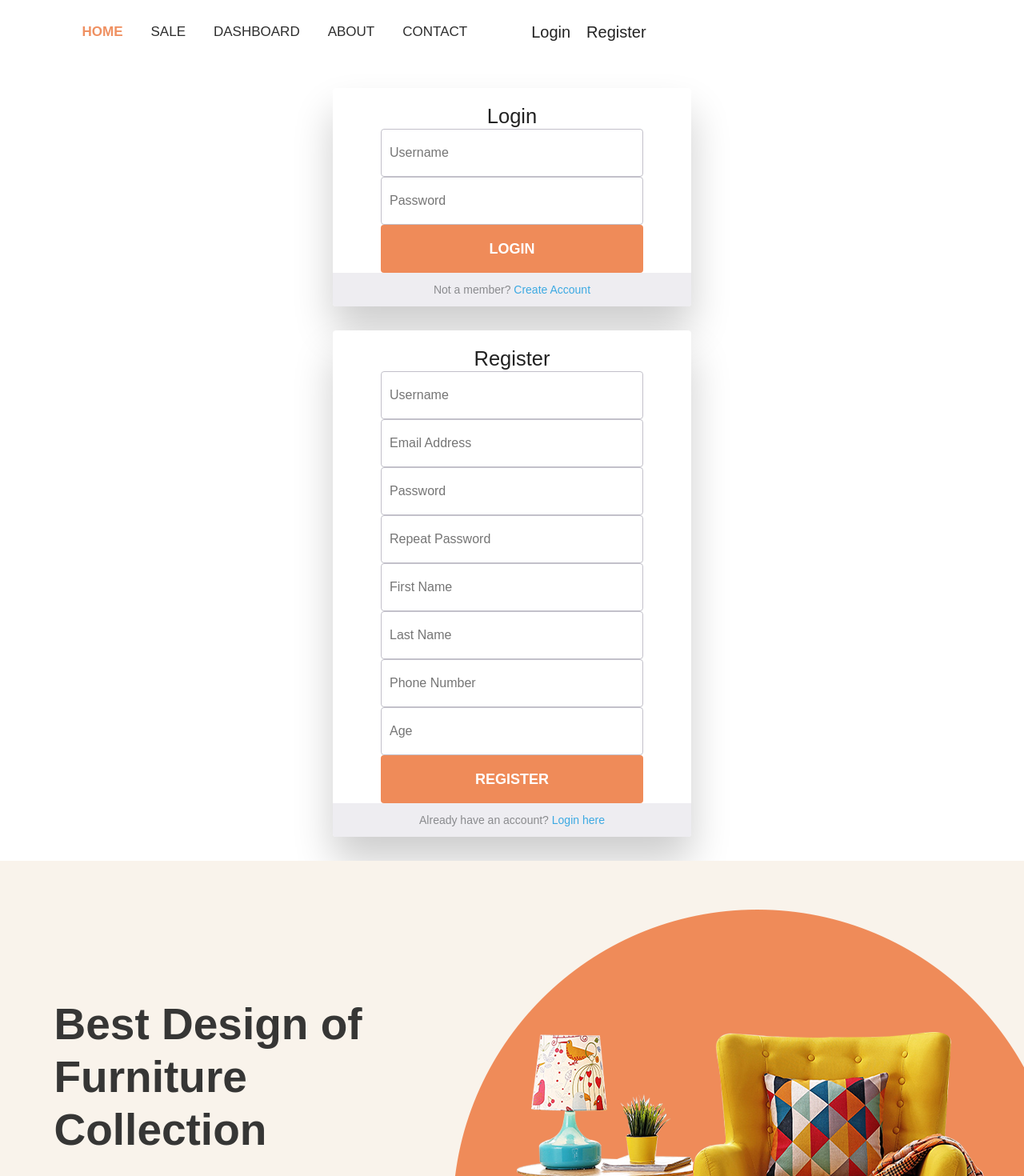
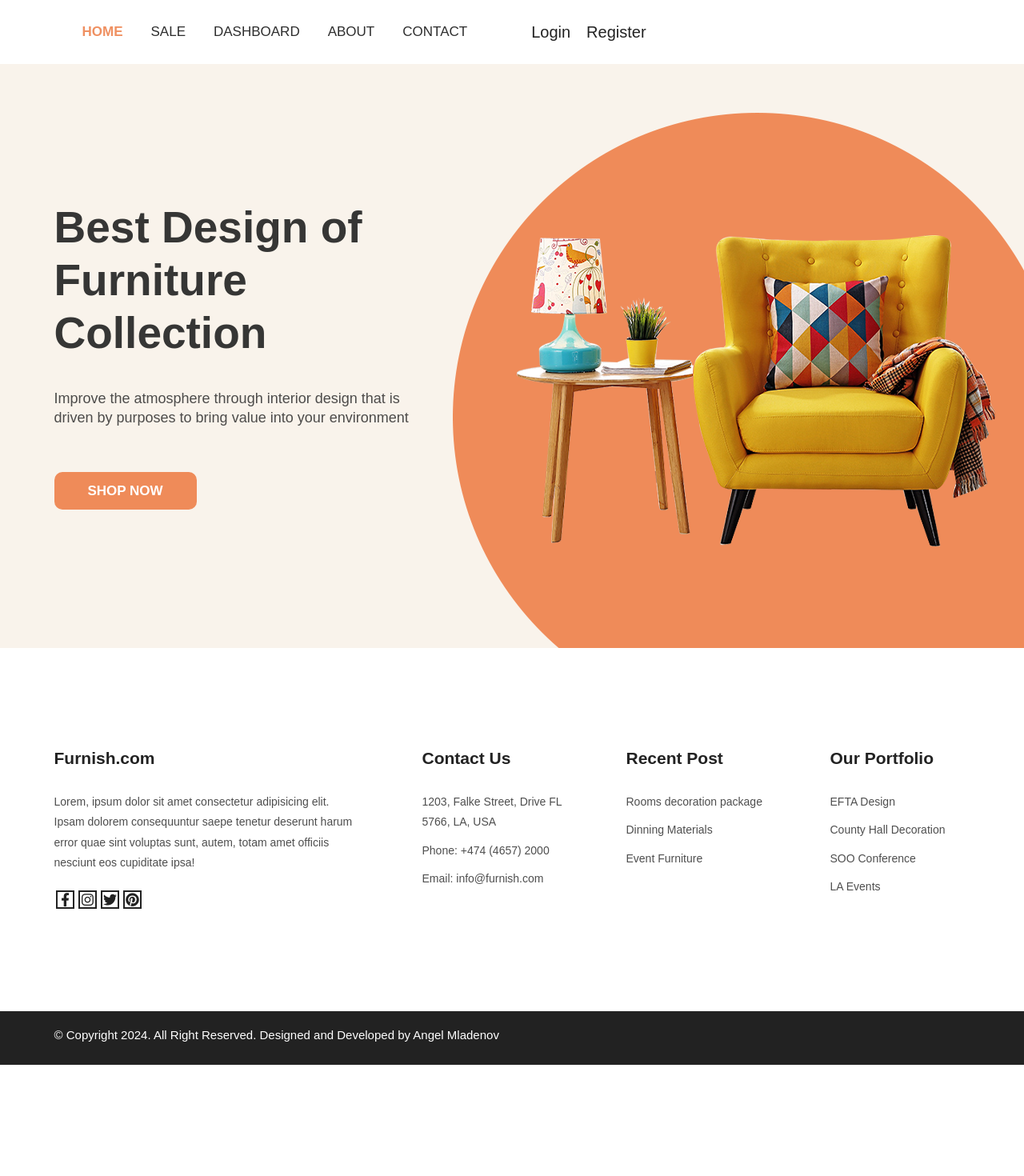
Before and after one commit to velk20/furniture-store-spa, an Angular app: page / in a window 1280 px wide. Shown: the top 1470 px of the page at 80% size. After the commit the page ends 1331 px from the top, so only its background shows below. Built offline with nearby package versions, Linux system fonts and the light colour scheme.

Commit message:
adding initial routing

```diff
--- a/src/app/app-routing.module.ts
+++ b/src/app/app-routing.module.ts
@@ -1,7 +1,16 @@
 import { NgModule } from '@angular/core';
 import { RouterModule, Routes } from '@angular/router';
+import {LoginComponent} from "./components/login/login.component";
+import {RegisterComponent} from "./components/register/register.component";
+import {DashboardComponent} from "./components/dashboard/dashboard.component";
+import {HomeComponent} from "./components/home/home.component";
 
-const routes: Routes = [];
+const routes: Routes = [
+  {path:'', component: HomeComponent},
+  {path:'login', component: LoginComponent},
+  {path:'register', component: RegisterComponent},
+  {path:'dashboard', component: DashboardComponent},
+];
 
 @NgModule({
   imports: [RouterModule.forRoot(routes)],
--- a/src/app/app.component.html
+++ b/src/app/app.component.html
@@ -1,8 +1,7 @@
 <div class="holder">
   <app-header/>
-  <app-login/>
-<app-register/>
-  <app-home/>
-  <app-dashboard/>
+  <app-home></app-home>
   <app-footer/>
 </div>
+
+<!--<router-outlet></router-outlet>-->
--- a/src/app/app.module.ts
+++ b/src/app/app.module.ts
@@ -29,7 +29,8 @@ import {LoginComponent} from "./components/login/login.component";
     NgOptimizedImage,
     HttpClientModule
   ],
-  providers: [    { provide: HTTP_INTERCEPTORS, useClass: MyInterceptor, multi: true },
+  providers: [
+    { provide: HTTP_INTERCEPTORS, useClass: MyInterceptor, multi: true },
   ],
   bootstrap: [AppComponent]
 })
--- a/src/app/components/footer/footer.component.html
+++ b/src/app/components/footer/footer.component.html
@@ -1,5 +1,5 @@
 <!-- footer -->
-<footer class="footer bg-light-brown" id="footer">
+<footer class="footer bg-dark-brown" id="footer">
   <div class="container">
     <div class="footer-content py grid text-center">
       <div class="footer-item">
--- a/src/app/components/header/header.component.html
+++ b/src/app/components/header/header.component.html
@@ -6,7 +6,7 @@
       <!-- nav list -->
       <ul class="navbar-nav text-uppercase">
         <li class="nav-item">
-          <a href="#" class="nav-link active-link">
+          <a routerLink="/" class="nav-link active-link">
             <span class="nav-link-text">home</span>
           </a>
         </li>
@@ -16,7 +16,7 @@
           </a>
         </li>
         <li class="nav-item">
-          <a href="#" class="nav-link">
+          <a routerLink="/dashboard" class="nav-link">
             <span class="nav-link-text">dashboard</span>
           </a>
         </li>
@@ -35,10 +35,10 @@
 
       <!-- account icons -->
       <div class="account-info">
-        <a href="#" class="btn text-white">
+        <a routerLink="/login" class="btn text-white">
           <span>Login</span>
         </a>
-        <a href="#" class="btn text-white">
+        <a routerLink="/register" class="btn text-white">
           <span>Register</span>
         </a>
       </div>
--- a/src/app/components/home/home.component.html
+++ b/src/app/components/home/home.component.html
@@ -9,7 +9,7 @@
           that is driven by purposes to bring value into
           your environment
         </p>
-        <a href="#" class="btn-header text-white bg-brown"
+        <a routerLink="/dashboard" class="btn-header text-white bg-brown"
         >shop now</a
         >
       </div>
--- a/src/app/components/login/login.component.html
+++ b/src/app/components/login/login.component.html
@@ -1,3 +1,4 @@
+<app-header/>
 <div id="login-form-wrap">
   <h2>Login</h2>
   <form id="login-form">
@@ -12,6 +13,7 @@
     </p>
   </form>
   <div id="create-account-wrap">
-    <p>Not a member? <a href="#">Create Account</a><p>
+    <p>Not a member? <a routerLink="/register">Create Account</a><p>
   </div><!--create-account-wrap-->
 </div><!--login-form-wrap-->
+<app-footer/>
--- a/src/app/components/register/register.component.html
+++ b/src/app/components/register/register.component.html
@@ -30,6 +30,6 @@
     </p>
   </form>
   <div id="create-account-wrap">
-    <p>Already have an account? <a href="#">Login here</a><p>
+    <p>Already have an account? <a routerLink="/login">Login here</a><p>
   </div><!--create-account-wrap-->
 </div><!--login-form-wrap-->
--- a/src/main.ts
+++ b/src/main.ts
@@ -3,5 +3,6 @@ import { platformBrowserDynamic } from '@angular/platform-browser-dynamic';
 import { AppModule } from './app/app.module';
 
 
-platformBrowserDynamic().bootstrapModule(AppModule)
+platformBrowserDynamic()
+  .bootstrapModule(AppModule)
   .catch(err => console.error(err));
```
Also changed, not shown: src/app/components/dashboard/dashboard.component.html (+2 -6 lines).
